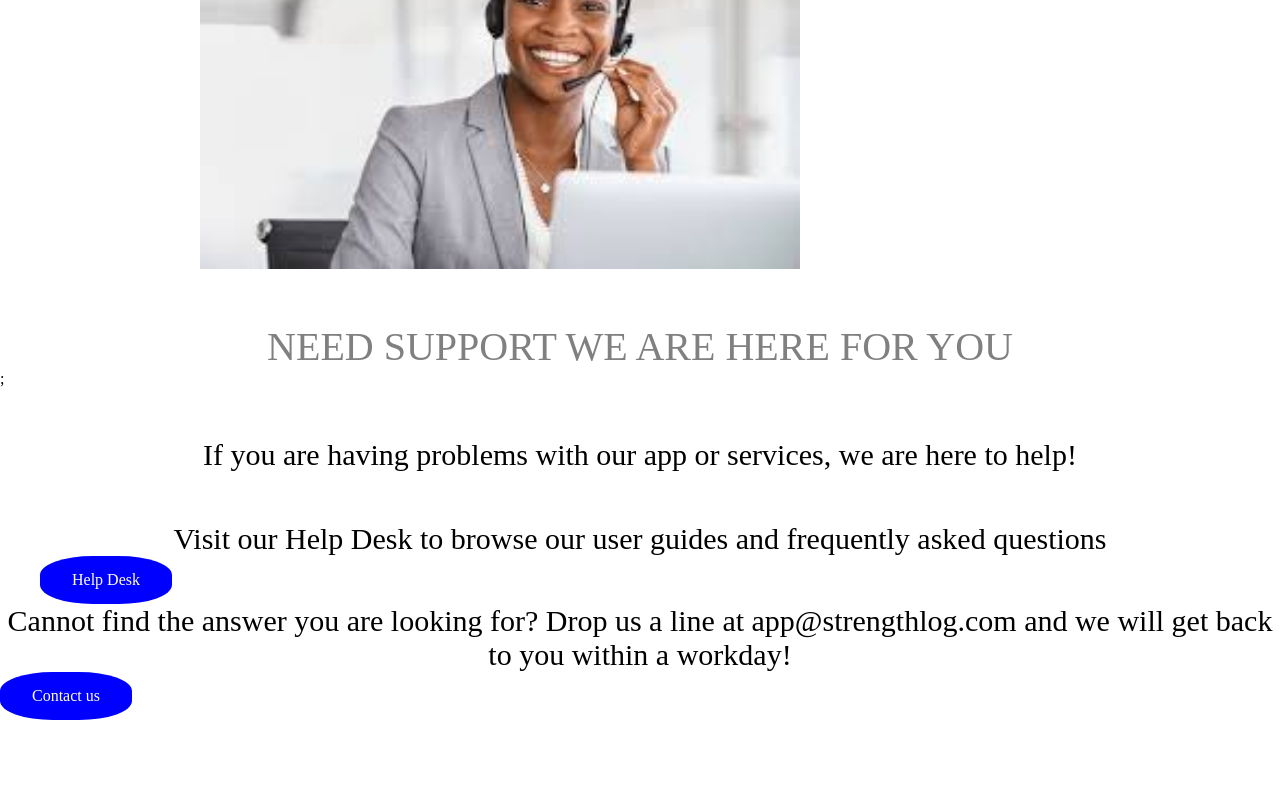
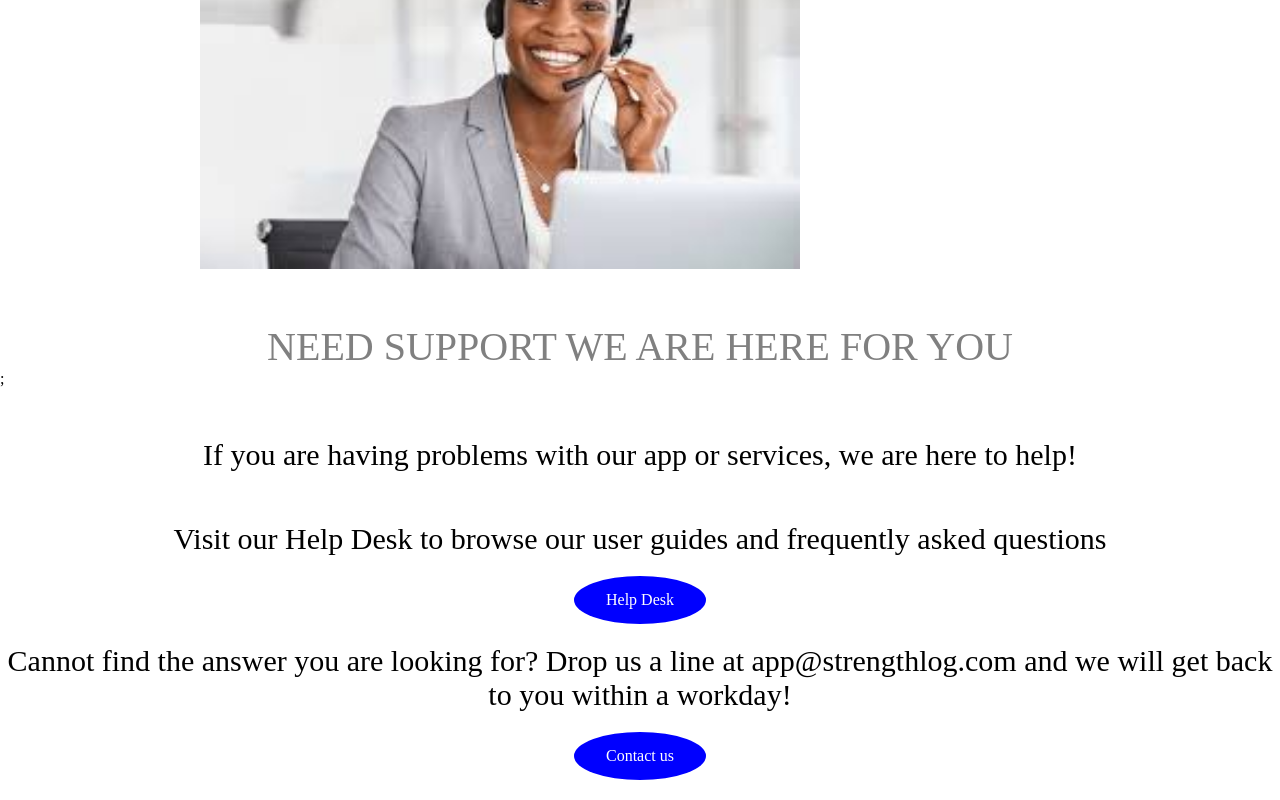
Before and after one commit to Eddahkarambu/Fitness-web-app, a React (Create React App) app: page /Support in a window 1280 px wide. Shown: the part 356-1156 px from the top of the page. Before the commit the page ends 1076 px from the top, so only its background shows below. Built offline with nearby package versions, Linux system fonts and the light colour scheme.

Commit message:
add the help desk and contact buttons

```diff
--- a/src/Components/Support.css
+++ b/src/Components/Support.css
@@ -1,5 +1,5 @@
 .helpbutton{
-    border-radius: 40%;
+    border-radius: 50%;
     background-color: blue;
     border: none;
     color: white;
@@ -9,7 +9,7 @@
     display: inline-block;
     font-size: 16px;
     justify-content: center;
-    margin-left: 40px;
+    /* margin-left: 40px; */
 
 }
 
@@ -58,7 +58,7 @@
 
 
 
-    border-radius: 40%;
+    border-radius: 50%;
     background-color: blue;
     border: none;
     color: white;
@@ -70,3 +70,19 @@
     justify-content: center;
 
   }
+
+  .contactbutton1{
+    display: flex;
+    justify-content: center;
+    align-items: center;
+    margin-top: 20px;
+    margin-bottom: 20px;
+  }
+  .helpbutton1{
+    display: flex;
+    justify-content: center;
+    align-items: center;
+    margin-top: 20px;
+    margin-bottom: 20px;
+
+  }
--- a/src/Components/Support.js
+++ b/src/Components/Support.js
@@ -25,12 +25,16 @@ function Support() {
           Visit our Help Desk to browse our user guides and frequently asked
           questions
         </div>
-        <div className="helpbutton">Help Desk</div>
+        <div className="helpbutton1">
+          <div className="helpbutton">Help Desk</div>
+        </div>
         <div className="problem3">
           Cannot find the answer you are looking for? Drop us a line at
           app@strengthlog.com and we will get back to you within a workday!
         </div>
-        <div className="contactbutton">Contact us</div>
+        <div className="contactbutton1">
+          <div className="contactbutton">Contact us</div>
+        </div>
       </div>
 
       <div></div>
```
